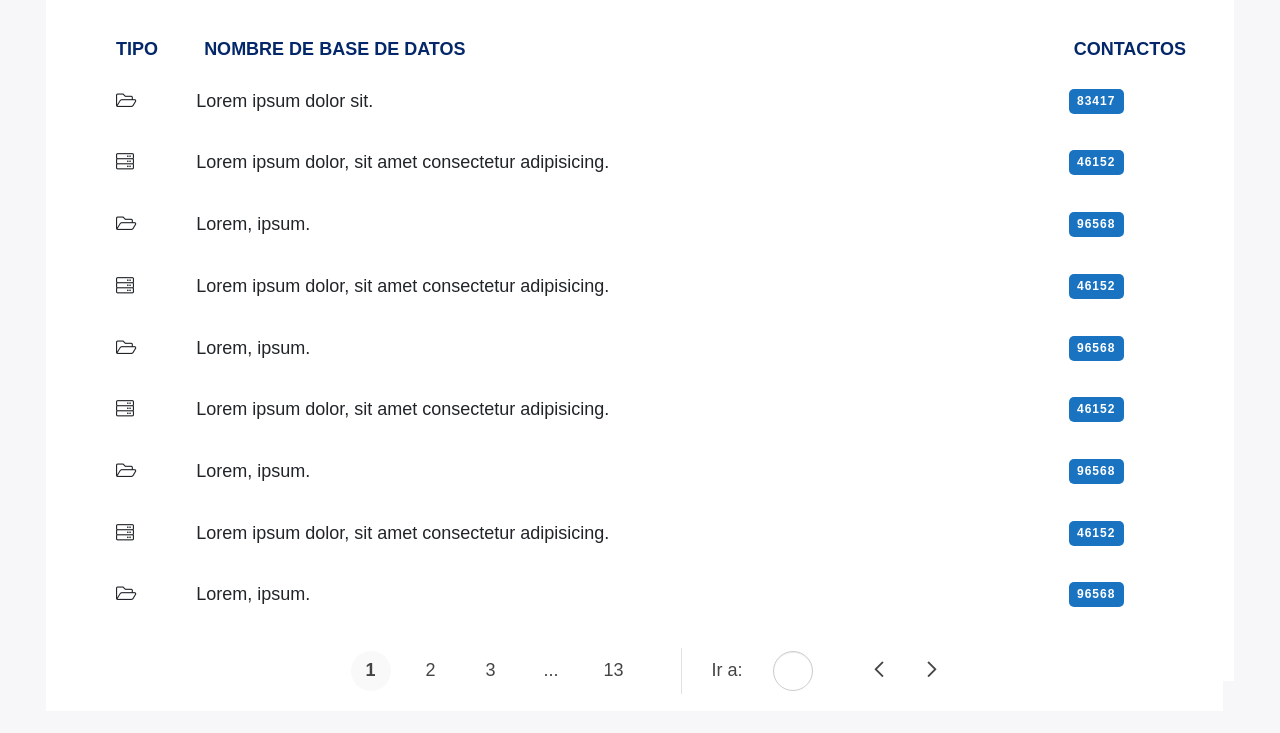
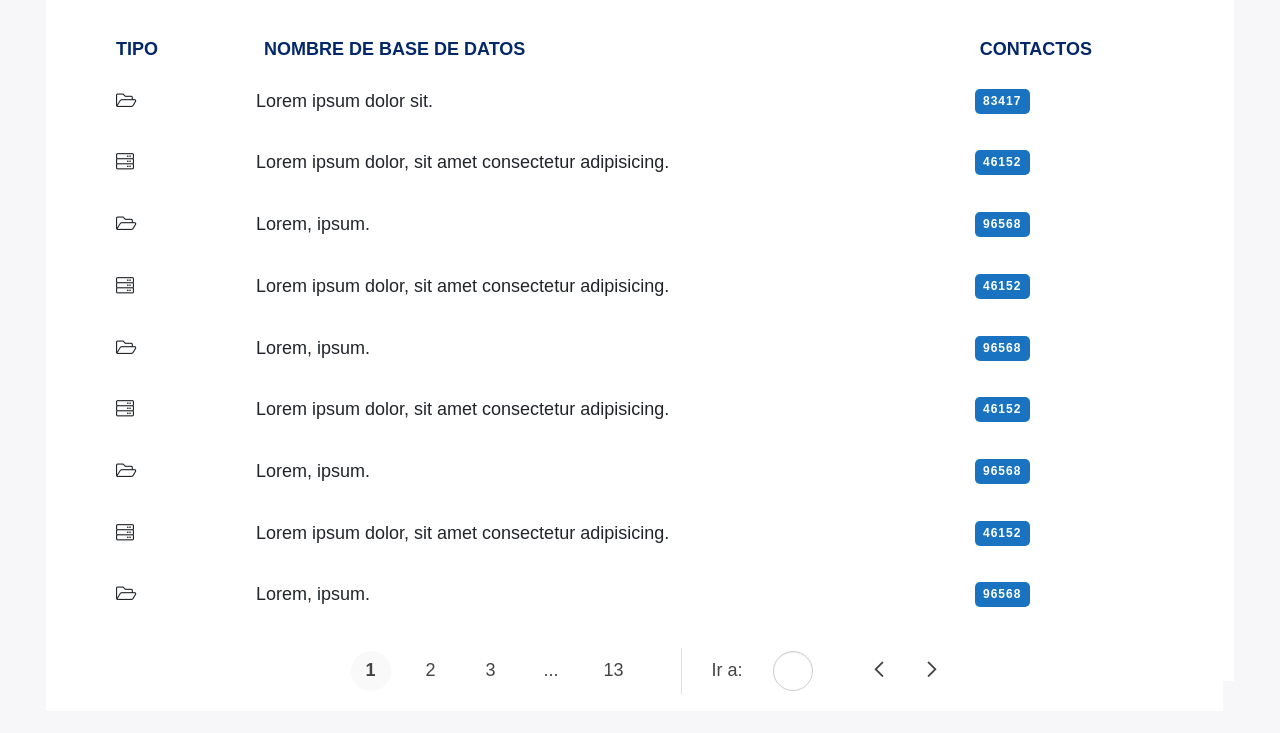
Before and after one commit to coreDeiv/gbm-quadi, a plain HTML site: page web/views/admin-contacts.html in a window 1280 px wide. Shown: the part 205-938 px from the top of the page. Drawn offline with nearby package versions, Linux system fonts and the light colour scheme; a web font is replaced by a local one.

Commit message:
Fixed width's for all first-child() <th>

```diff
--- a/scss/core/_gbm.scss
+++ b/scss/core/_gbm.scss
@@ -1,6 +1,6 @@
 //Special Rows - Titles and buttons of tables views
 .row {
-	&.gbm {
+	&.gbm, .gbm {
     &::after,
     &::before {
       display: none;
@@ -24,5 +24,14 @@
 				}
 			}
 		}
+		// Segmentos view
+		&_segment {
+			// Tables of segments
+			&-table {
+				&__type {
+					width: calc(200px - 30px);
+				}
+			}
+		}
 	}
 }
--- a/web/views/admin-contacts.html
+++ b/web/views/admin-contacts.html
@@ -97,14 +97,14 @@
                 <div class="tab-pane active" id="pills-data_base" role="tabpanel" aria-labelledby="pills-data_base-tab">
 
                   <!-- Table of Users -->
-                  <div class="row">
+                  <div class="row gbm gbm_segment">
                     <div class="col-12 cd_table cd_table-users">
-                      <table class="table table-hover thover-primary position-relative">
+                      <table class="table table-hover thover-primary position-relative gbm gbm_segment-table">
                         <thead>
                           <tr>
-                            <th scope="col" class="w-10">TIPO</th>
-                            <th scope="col" class="w-80">NOMBRE DE BASE DE DATOS</th>
-                            <th scope="col" class="w-10 left">CONTACTOS</th>
+                            <th scope="col" class="gbm gbm_segment-table__type">TIPO</th>
+                            <th scope="col" class="gbm gbm_segment-table__db--name">NOMBRE DE BASE DE DATOS</th>
+                            <th scope="col" class="gbm gbm_segment-table__contact left">CONTACTOS</th>
                           </tr>
                         </thead>
                         <tbody>
```
Also changed, not shown: css/styles.min.css, 1 other file.
